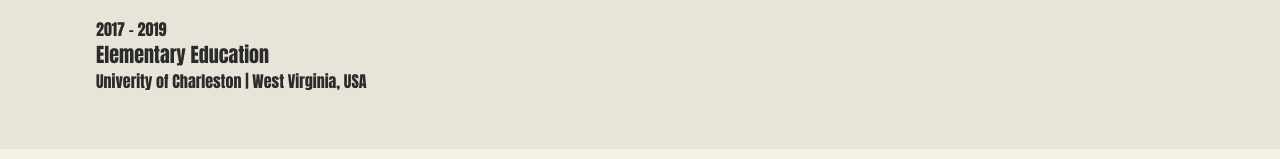
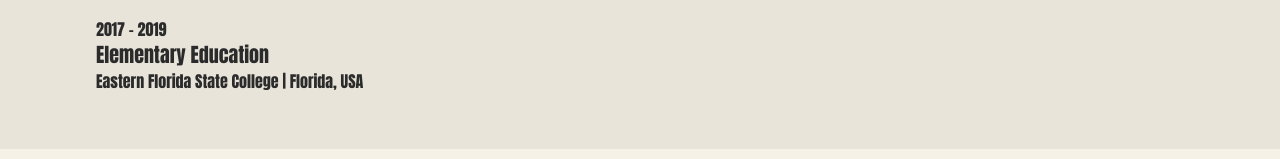
Before and after one commit to emblaah/my_portfolio, a Next.js app: page / in a window 1280 px wide. Shown: the part 1847-2006 px from the top of the page. Built offline with nearby package versions, Linux system fonts and the light colour scheme.

Commit message:
updated education

```diff
--- a/src/components/EducationSection.js
+++ b/src/components/EducationSection.js
@@ -22,7 +22,7 @@
         <div className="mb-4">
           <p>2017 - 2019</p>
           <h3 className="text-xl font-semibold">Elementary Education</h3>
-          <p>Univerity of Charleston | West Virginia, USA</p>
+          <p>Eastern Florida State College | Florida, USA</p>
         </div>
       </div>
     </section>
```
